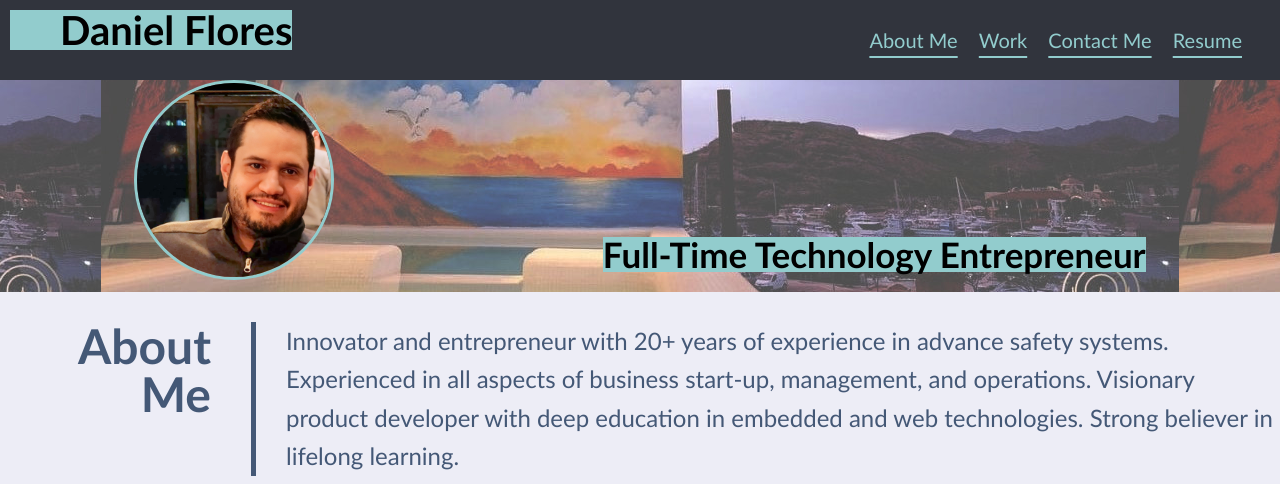
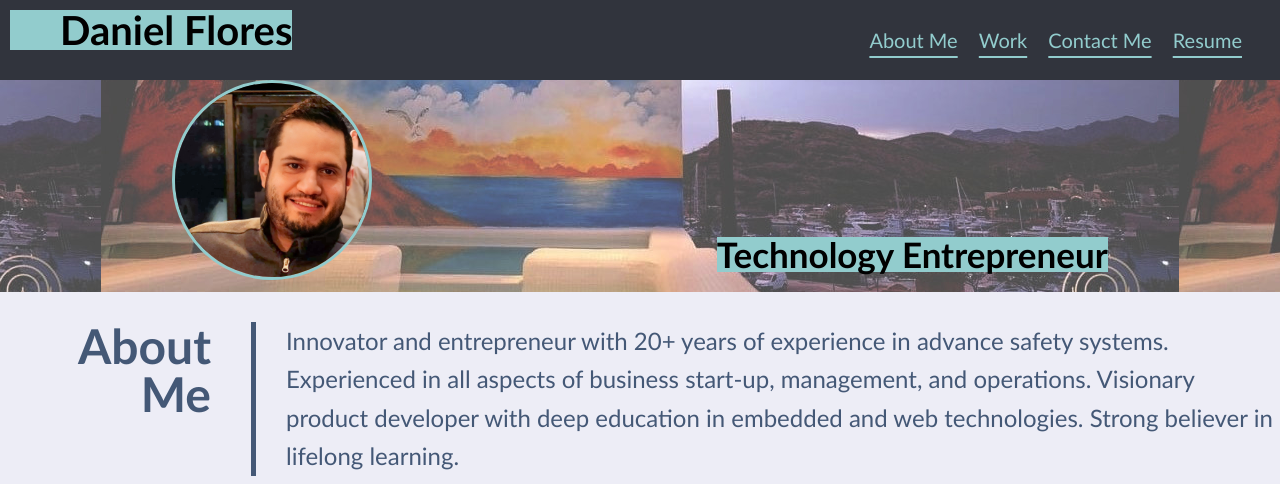
Before and after one commit to danielfloresd/webdeveloper-portfolio, a plain HTML site: page index.html in a window 1280 px wide. Shown: the top 484 px of the page. Drawn offline with Linux system fonts and the light colour scheme.

Commit message:
Uodate title

```diff
--- a/index.html
+++ b/index.html
@@ -44,7 +44,7 @@
                     Picture">
         </div>
         <h2>
-            Full-Time Technology Entrepreneur
+            Technology Entrepreneur
         </h2>
     </section>
     <!-- About me text section -->
```
